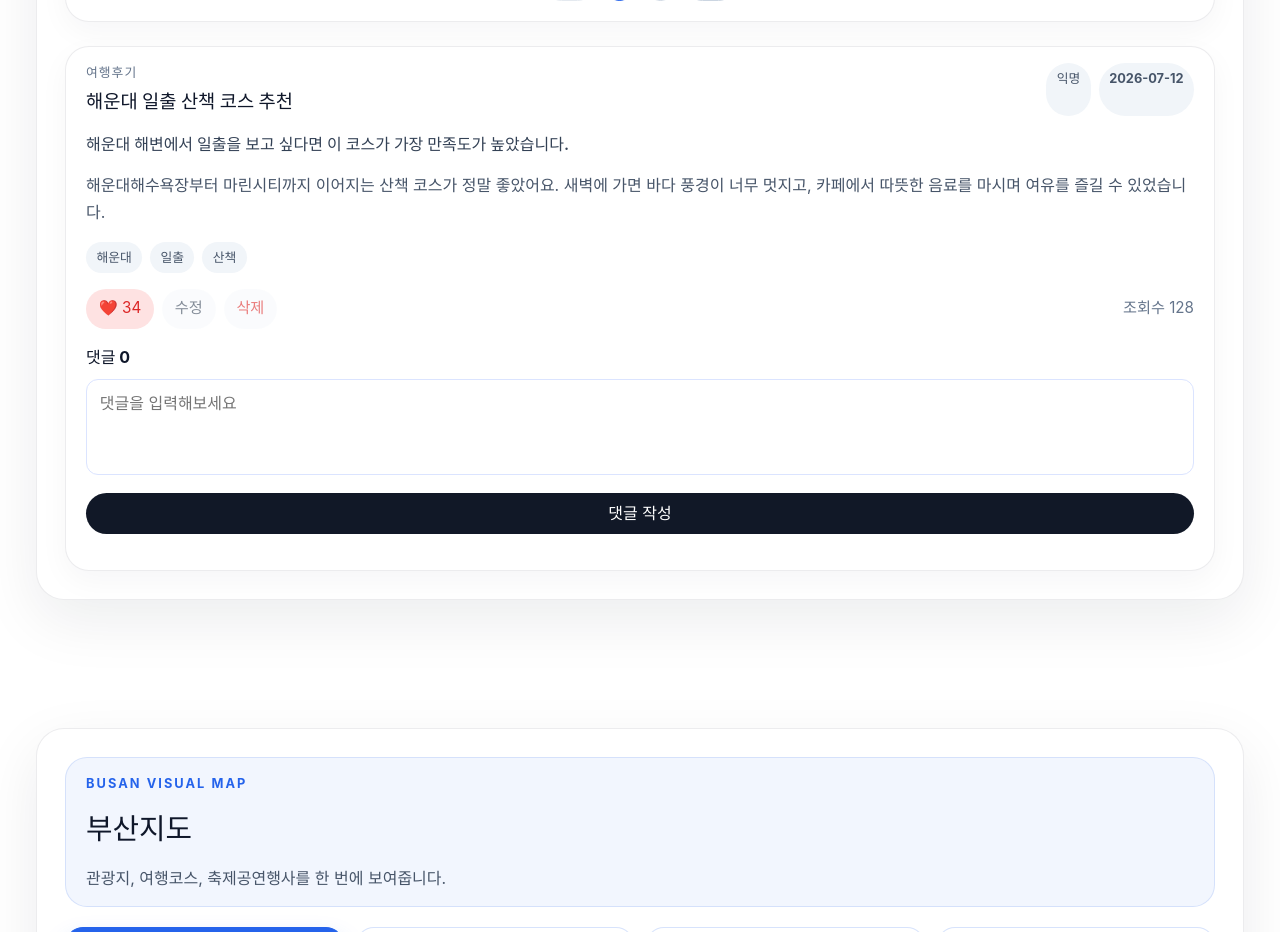
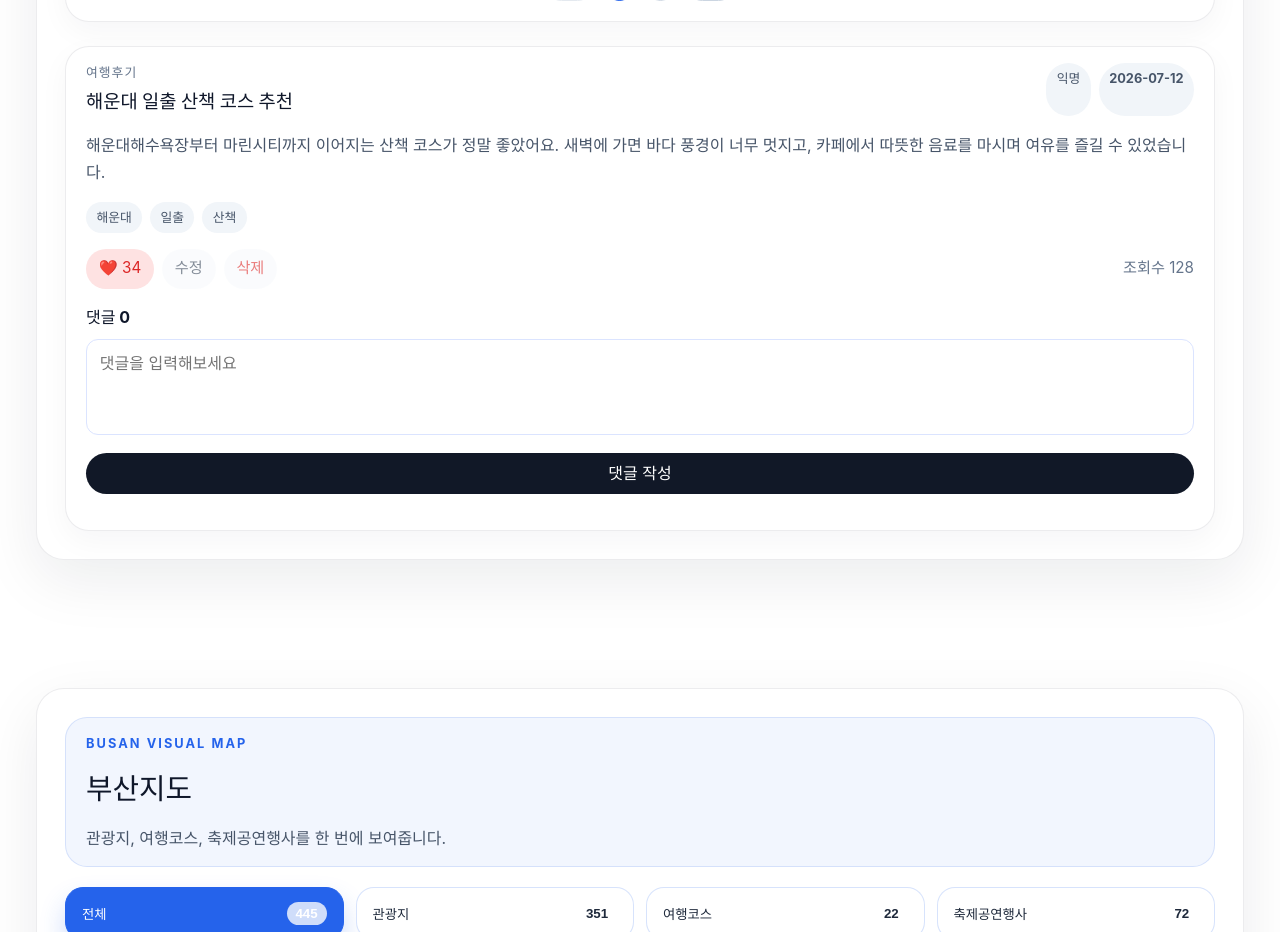
Before and after one commit to Purenight34/ODEGO-netlify, a Vue app: page / in a window 1280 px wide. Shown: the part 1920-2852 px from the top of the page. Built offline with nearby package versions, Linux system fonts and the light colour scheme.

Commit message:
댓글창 수정

```diff
--- a/src/components/community/BoardDetail.vue
+++ b/src/components/community/BoardDetail.vue
@@ -146,7 +146,6 @@ watch(
     </div>
 
     <template v-else>
-      <p class="summary">{{ post.summary }}</p>
       <p class="content">{{ post.content }}</p>
     </template>
 
```
